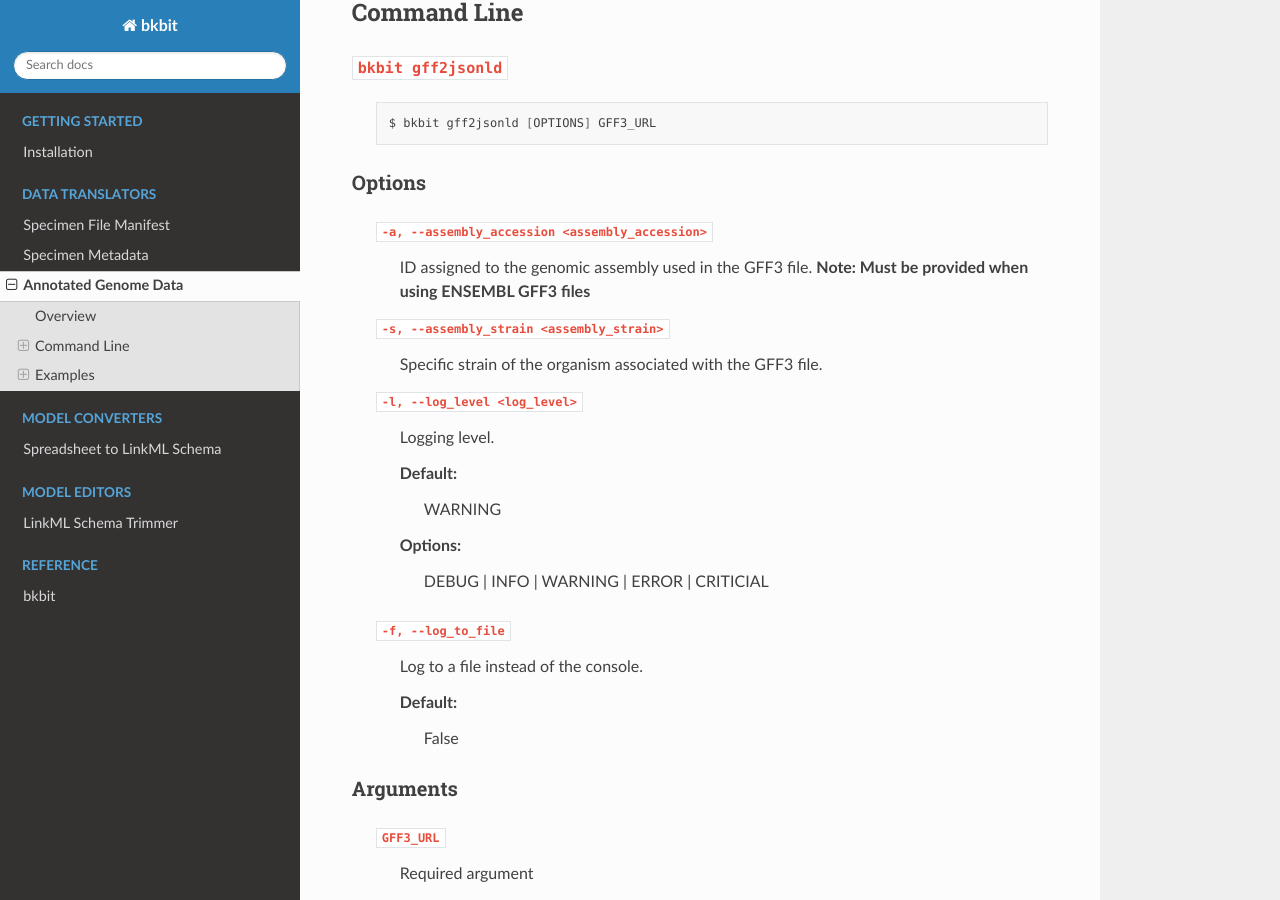
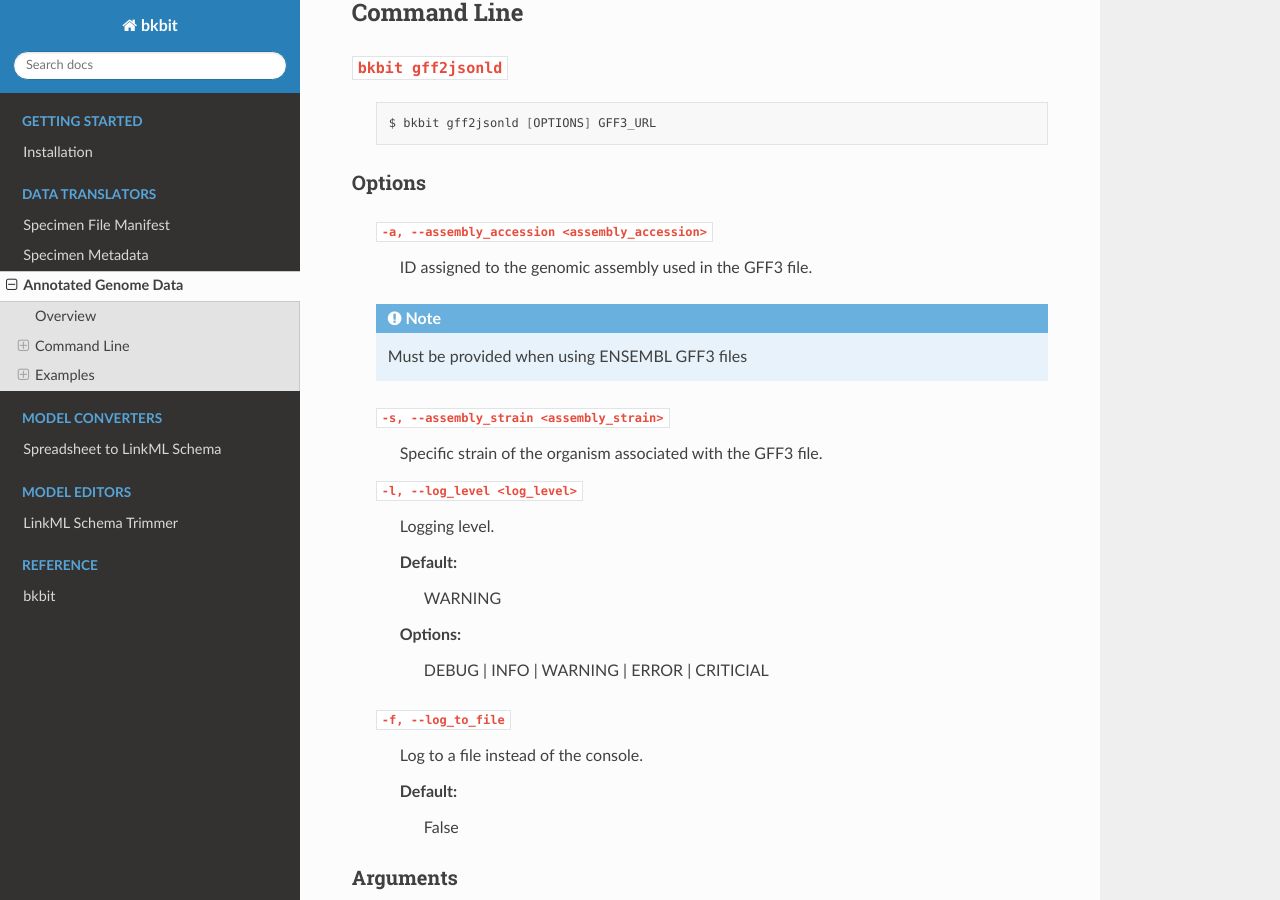
Before and after one commit to brain-bican/bkbit, a Sphinx documentation site: the page built from docs/genome_annotation.rst, in a window 1280 px wide and 900 px high, scrolled down 484 px. Built offline with Sphinx 7.4.7 and the Read the Docs theme 3.1.0, drawn with Linux system fonts in a browser that asks for light colours; part of the change alters nothing that is shown.

```diff
--- a/docs/genome_annotation.rst
+++ b/docs/genome_annotation.rst
@@ -31,7 +31,9 @@ Options
 
     ``-a, --assembly_accession <assembly_accession>``
         ID assigned to the genomic assembly used in the GFF3 file.
-        **Note: Must be provided when using ENSEMBL GFF3 files**
+
+    .. note::
+        Must be provided when using ENSEMBL GFF3 files
 
     ``-s, --assembly_strain <assembly_strain>``
         Specific strain of the organism associated with the GFF3 file.
```
